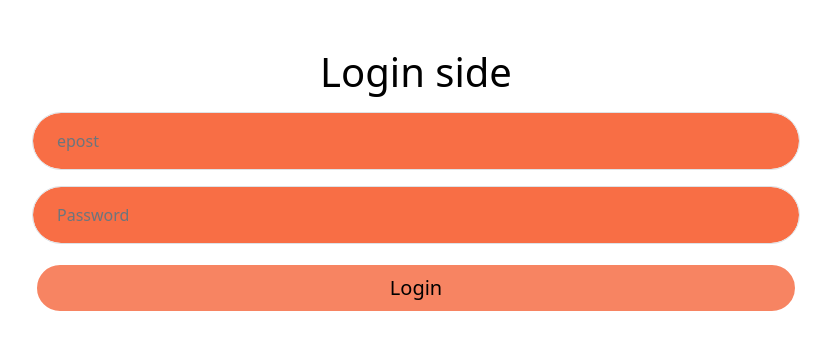
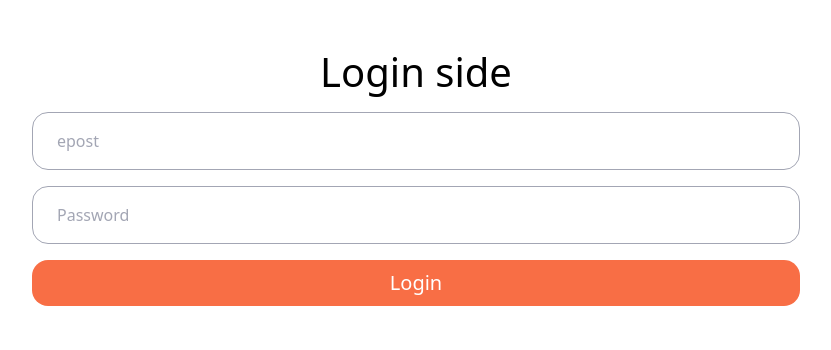
Before and after one commit to BloodyFM/HandlelisteApp, a SvelteKit app: page /auth in a window 1280 px wide. Shown: the top 350 px of the page, without its empty margins (224-1055 px from the left). Built offline with nearby package versions, Linux system fonts and the light colour scheme.

Commit message:
auth redone +
auth now got a fresh coat of paint and started assigning overwritten colors

```diff
--- a/src/app.css
+++ b/src/app.css
@@ -18,10 +18,10 @@ a {
 
 :root {
   --colorBg: white;
-  --colorNav: #f86e45;
-  --colorNavInverse: #f78462;
+  --colorUIButton: #f86e45;
+  --colorUIButtonInverse: #f78462;
   --colorUI: black;
-  --colorUIFocus: #a3a6b4;
+  --colorUIBlur: #a3a6b4;
   --colorUISecond: #8e5eed;
   --colorUISecondFocus: #f2edfd;
   --colorUIDecoration: #f1f1f2;
--- a/src/components/auth/Auth.svelte
+++ b/src/components/auth/Auth.svelte
@@ -27,7 +27,7 @@
     <div class="col-12">
       <div class="form-floating mb-3 mx-3">
         <input
-          class="form-control bg-dark rounded-5"
+          class="form-control rounded-4 border-primary"
           type="email"
           id="inputEmail"
           bind:value={email}
@@ -42,7 +42,7 @@
     <div class="col-12">
       <div class="form-floating mb-3 mx-3">
         <input
-          class="form-control bg-dark rounded-5"
+          class="form-control rounded-4 border-primary"
           type="password"
           id="inputPassword"
           bind:value={password}
@@ -57,7 +57,7 @@
     <div class="col-12 d-flex">
       <button
         type="submit"
-        class="btn btn-secondary flex-fill btn-lg rounded-5 mx-3">Login</button
+        class="btn btn-secondary flex-fill btn-lg rounded-4 mx-3">Login</button
       >
     </div>
   </div>
--- a/static/bootstrap-override.css
+++ b/static/bootstrap-override.css
@@ -1,49 +1,26 @@
 .bg-body {
   background-color: var(--colorBg) !important;
 }
-.bg-dark {
-  background-color: var(--colorNav) !important;
-  color: var(--colorUI) !important;
+
+.text-primary {
+  color: var(--colorUI);
 }
 
-.bg-secondary {
-  background-color: var(--colorNav) !important;
-  color: var(--colorUI) !important;
-}
-.bg-secondary:hover {
-  background-color: var(--colorBg) !important;
-  color: var(--colorUIFocus) !important;
-}
-
-.bg-primary {
-  background-color: var(--colorNavInverse) !important;
-  color: var(--colorUI);
-  border-color: var(--colorNav);
-}
-.bg-primary:hover {
-  background-color: transparent !important;
-  color: var(--colorUIFocus);
-  border-color: var(--colorBg);
-}
-
-.btn-primary {
-  background-color: var(--colorNavInverse);
-  color: var(--colorUI);
-  border: 5px solid var(--colorNav);
-}
-.btn-primary:hover {
-  background-color: transparent;
-  color: var(--colorUIFocus);
-  border-color: var(--colorBg);
+.text-secondary {
+  color: var(--colorUIBlur) !important;
 }
 
 .btn-secondary {
-  background-color: var(--colorNavInverse) !important;
-  color: var(--colorUI);
-  border: 5px solid var(--colorBg);
+  border: none;
+  color: var(--colorBg);
+  background-color: var(--colorUIButton);
 }
+
 .btn-secondary:hover {
-  background-color: transparent !important;
-  color: var(--colorUIFocus);
-  border-color: var(--colorNav);
+  color: var(--colorBg);
+  background-color: var(--colorUIButtonInverse);
 }
+
+.border-primary {
+  border-color: var(--colorUIBlur) !important;
+}
```
